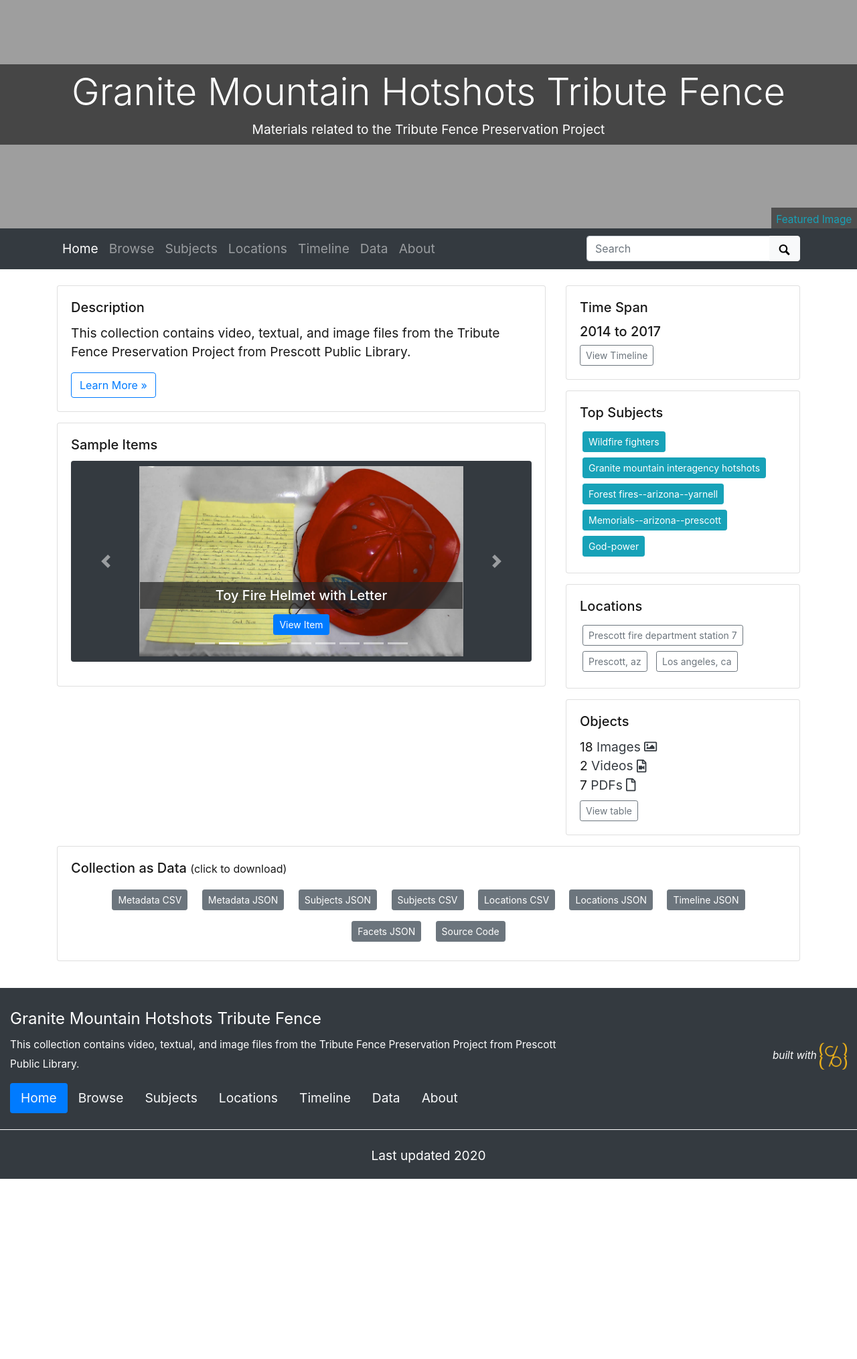
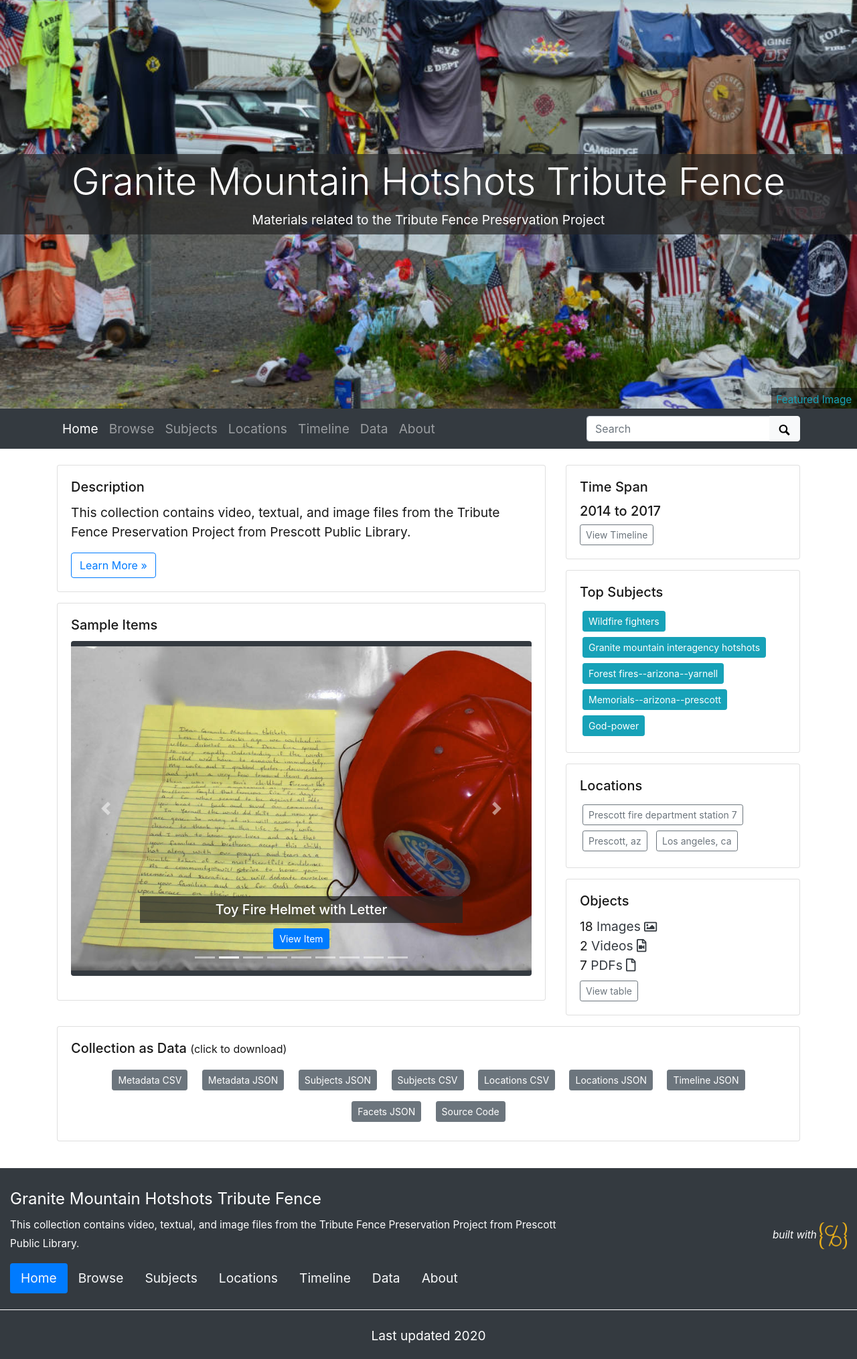
Before and after one commit to ruhrose/TributeFencePreservation, a Jekyll site: the page built from index.md, in a window 1280 px wide. Shown: the whole page at 67% size. Built offline with Jekyll 4.4.1, drawn with Linux system fonts in a browser that asks for light colours; before the commit the page ends 1760 px from its top, so only the background shows below that.

Commit message:
updated home page

```diff
--- a/_data/theme.yml
+++ b/_data/theme.yml
@@ -8,13 +8,13 @@
 #
 # featured image is used in home page banner and in meta markup to represent the collection
 # use either an objectid (from an item in this collect), a relative location of an image in this repo, or a full url to an image elsewhere
-featured-image: demo_001
+featured-image: tributefence690
 # optional: add extra padding around collection title for a larger image feature.
-home-title-y-padding: # Default is 8em
+home-title-y-padding: 12em # Default is 8em
 # optional: change position of background image, center, top, bottom
 home-banner-image-position: # Default is center
 # height of the carousel at the bottom of the home page; this is in px, but just enter a number (don't include "px"). Default is 300
-carousel-height: 300
+carousel-height: 500
 # If you'd like to feature specific subjects on the front page, fill in the below with subjects and separate them by semi-colon.
 # Otherwise, leave this blank for automatically generated subjects. For a list of subjects generated by the metadata, see data/subjects.csv
 featured-subjects: # separate by semi-colon(';')
```
